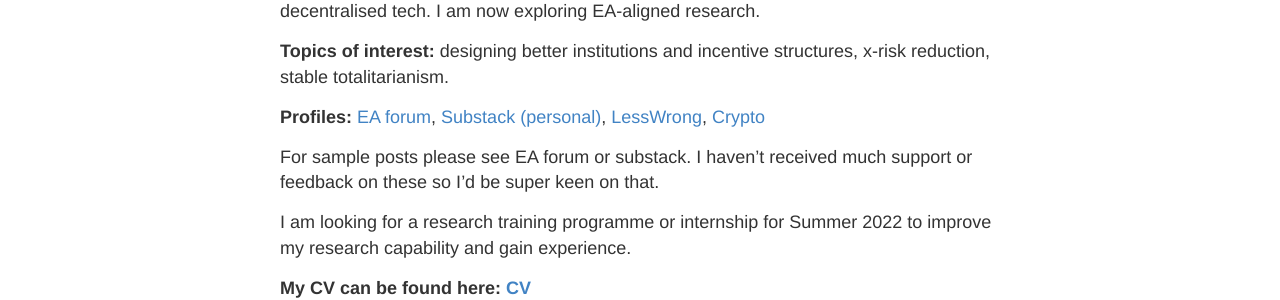
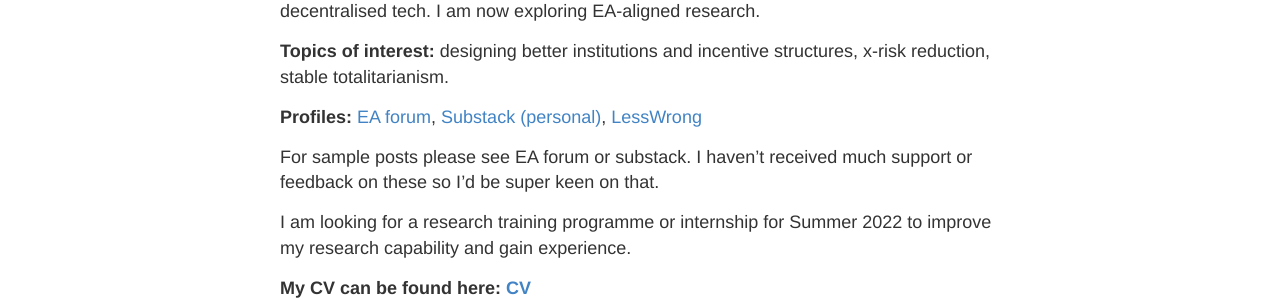
Before and after one commit to samueldashadrach/samueldashadrach.github.io, a Jekyll site: the page built from EA.md, in a window 1280 px wide. Shown: the part 253-553 px from the top of the page. Built offline with Jekyll 4.4.1, drawn with Linux system fonts in a browser that asks for light colours.

Commit message:
Update EA.md

```diff
--- a/EA.md
+++ b/EA.md
@@ -8,7 +8,7 @@ I'm an engineering student at IIT Delhi. My past experience is in cryptocurrency
 
 **Topics of interest:** designing better institutions and incentive structures, x-risk reduction, stable totalitarianism.
 
-**Profiles:** [EA forum](https://forum.effectivealtruism.org/users/samuel-shadrach-1), [Substack (personal)](https://kroma.substack.com), [LessWrong](https://www.lesswrong.com/users/samuel-shadrach), [Crypto](https://samueldashadrach.github.io/Crypto/)
+**Profiles:** [EA forum](https://forum.effectivealtruism.org/users/samuel-shadrach-1), [Substack (personal)](https://kroma.substack.com), [LessWrong](https://www.lesswrong.com/users/samuel-shadrach)
 
 For sample posts please see EA forum or substack. I haven't received much support or feedback on these so I'd be super keen on that.
 
```
